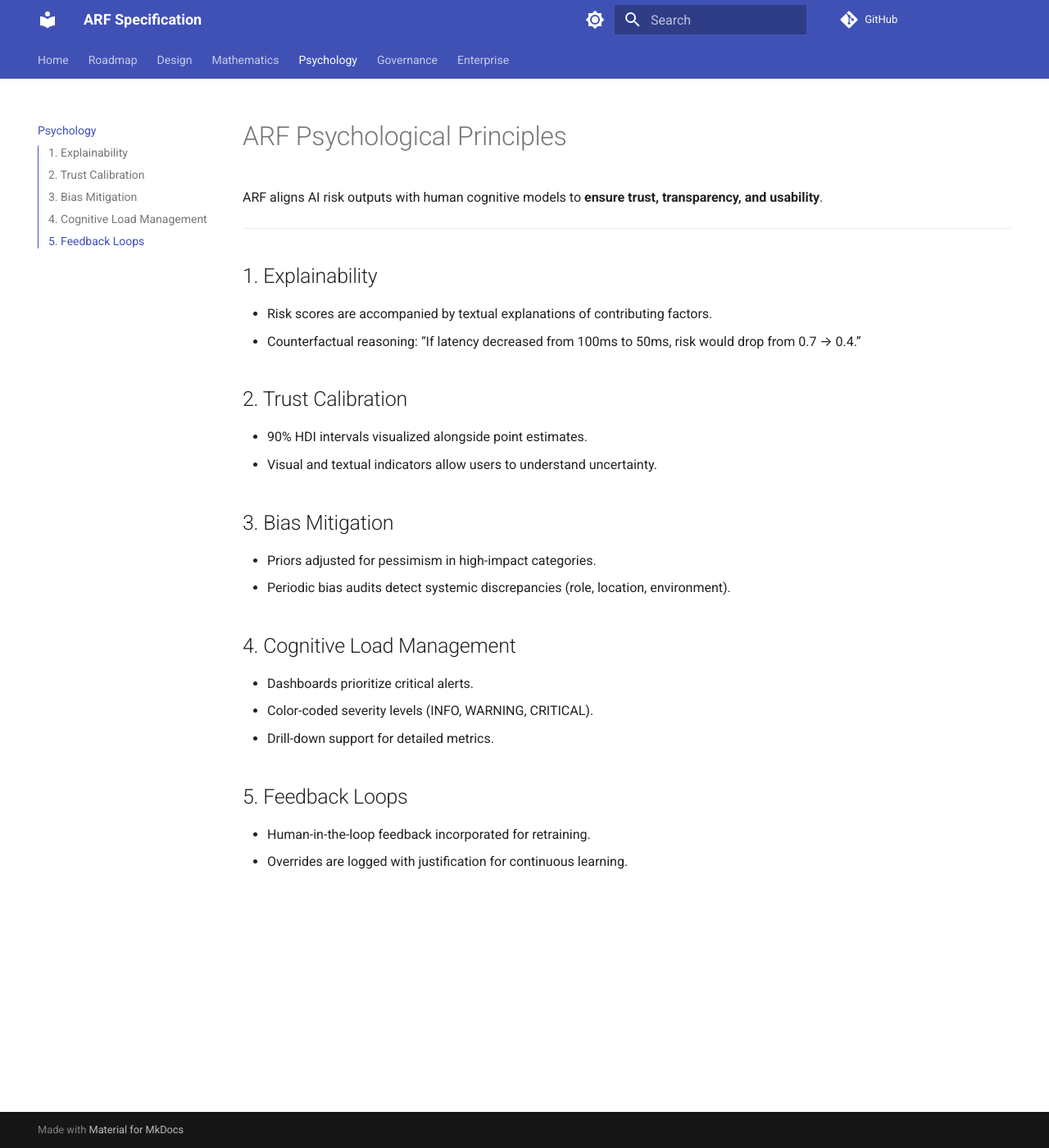
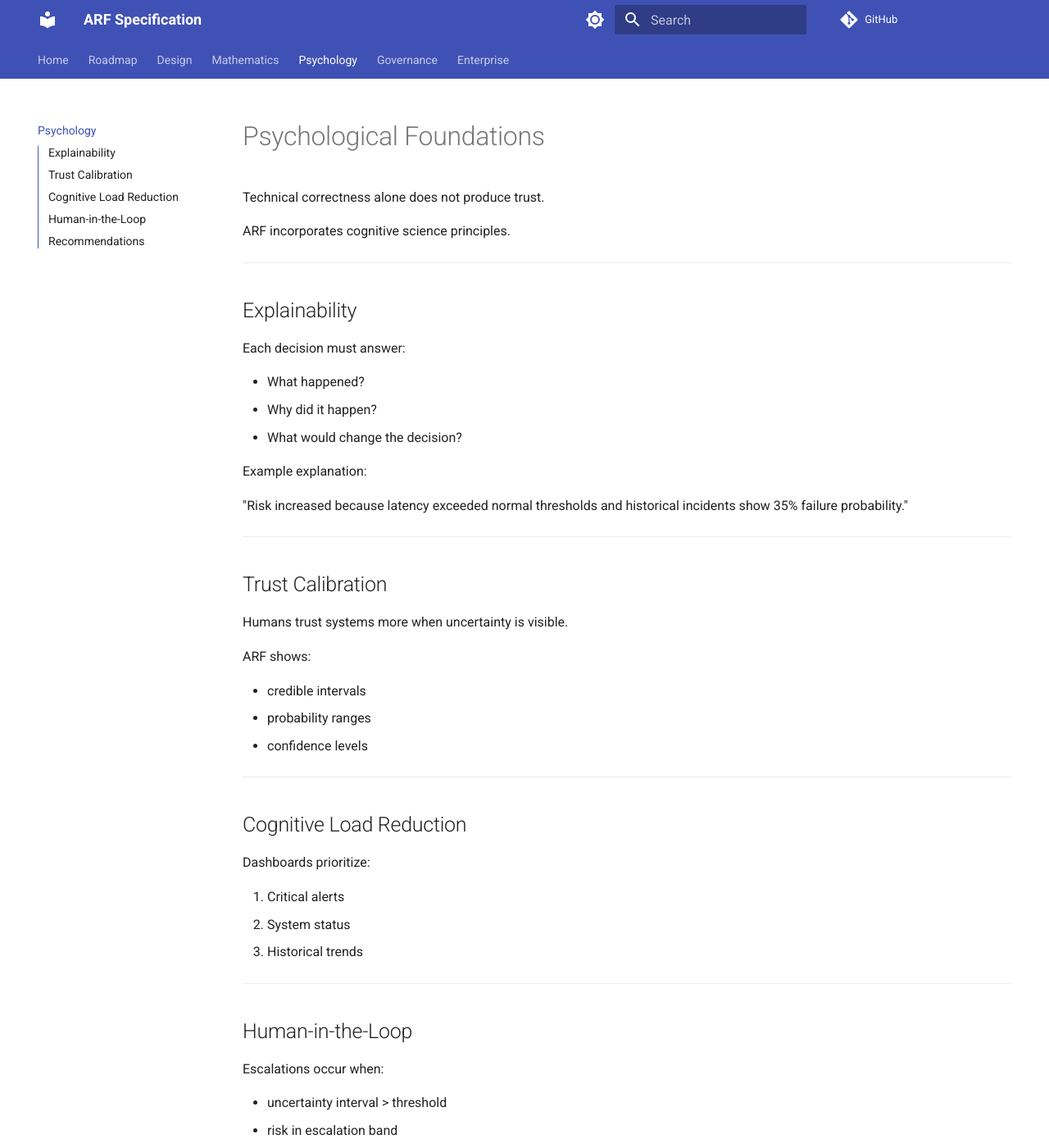
Before and after one commit to arf-foundation/arf-spec, an MkDocs documentation site: the page built from docs/psychology.md, in a window 1280 px wide and 1400 px high. Shown: the whole window at 82% size. Built offline with MkDocs 1.6.1 and Material for MkDocs 9.7.7, drawn with Linux system fonts in a browser that asks for light colours; comment, search, counter and statistics services are not loaded; some of the changed text lies outside the part shown.

Commit message:
Update psychology.md

```diff
--- a/docs/psychology.md
+++ b/docs/psychology.md
@@ -1,31 +1,60 @@
-# ARF Psychological Principles
 
-ARF aligns AI risk outputs with human cognitive models to **ensure trust, transparency, and usability**.
+# Psychological Foundations
+
+Technical correctness alone does not produce trust.
+
+ARF incorporates cognitive science principles.
 
 ---
 
-## 1. Explainability
+## Explainability
 
-- Risk scores are accompanied by textual explanations of contributing factors.
-- Counterfactual reasoning: “If latency decreased from 100ms to 50ms, risk would drop from 0.7 → 0.4.”
+Each decision must answer:
 
-## 2. Trust Calibration
+- What happened?
+- Why did it happen?
+- What would change the decision?
 
-- 90% HDI intervals visualized alongside point estimates.
-- Visual and textual indicators allow users to understand uncertainty.
+Example explanation:
 
-## 3. Bias Mitigation
+"Risk increased because latency exceeded normal thresholds and historical incidents show 35% failure probability."
 
-- Priors adjusted for pessimism in high-impact categories.
-- Periodic bias audits detect systemic discrepancies (role, location, environment).
+---
 
-## 4. Cognitive Load Management
+## Trust Calibration
 
-- Dashboards prioritize critical alerts.
-- Color-coded severity levels (INFO, WARNING, CRITICAL).
-- Drill-down support for detailed metrics.
+Humans trust systems more when uncertainty is visible.
 
-## 5. Feedback Loops
+ARF shows:
 
-- Human-in-the-loop feedback incorporated for retraining.
-- Overrides are logged with justification for continuous learning.
+- credible intervals
+- probability ranges
+- confidence levels
+
+---
+
+## Cognitive Load Reduction
+
+Dashboards prioritize:
+
+1. Critical alerts
+2. System status
+3. Historical trends
+
+---
+
+## Human-in-the-Loop
+
+Escalations occur when:
+
+- uncertainty interval > threshold
+- risk in escalation band
+- model confidence low
+
+---
+
+## Recommendations
+
+- Avoid overprecision
+- Use plain language explanations
+- Log human overrides
```
